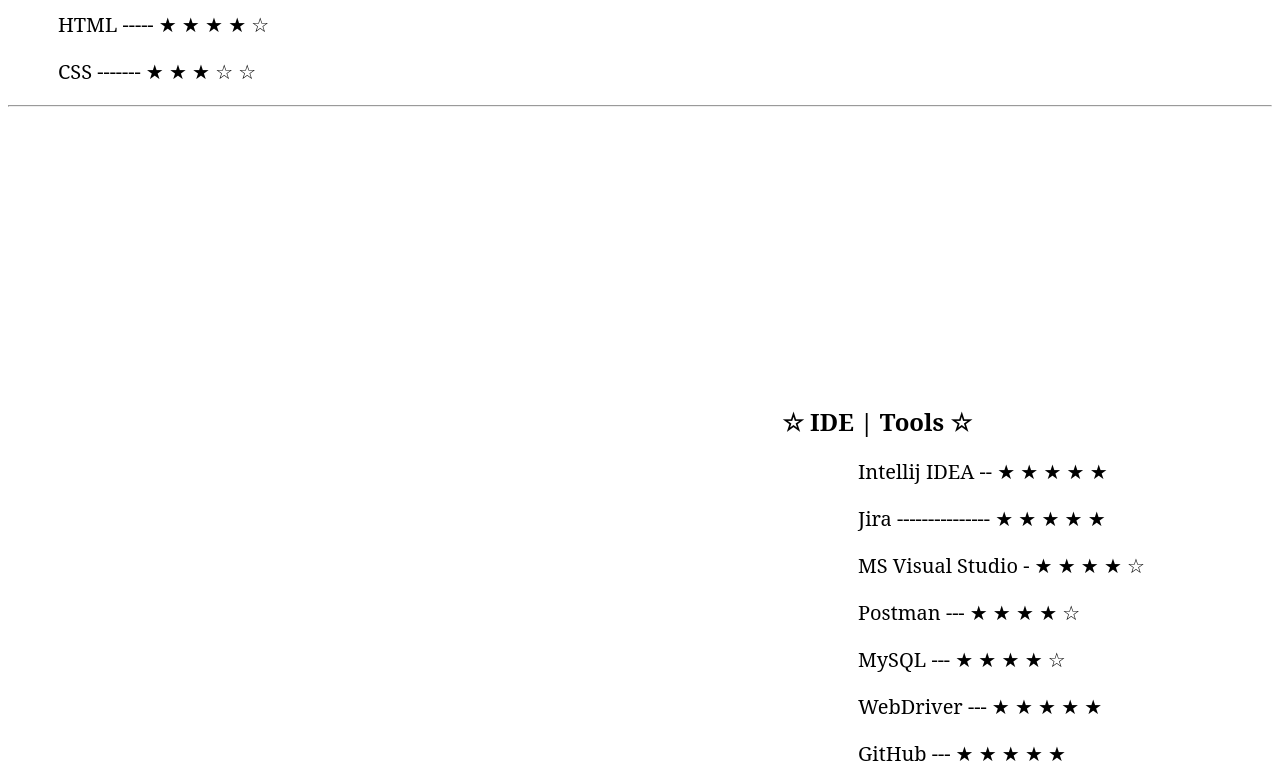
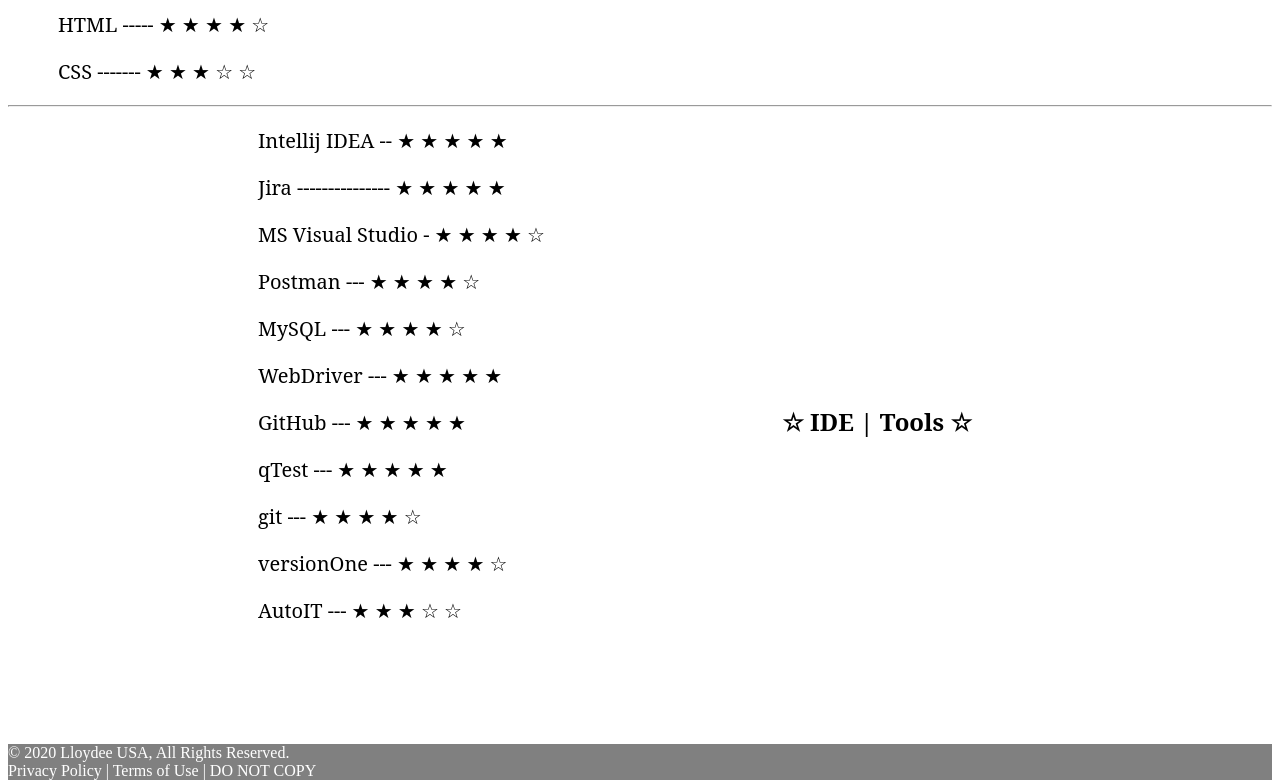
Before and after one commit to LloyDee/html-portfolio, a plain HTML site: page pages/skills.html in a window 1280 px wide. Shown: the part 500-1284 px from the top of the page. Drawn offline with Linux system fonts and the light colour scheme.

Commit message:
adding css

```diff
--- a/pages/skills.html
+++ b/pages/skills.html
@@ -26,7 +26,7 @@
         .soft{
             padding-left:50px;
             font-size:20px;
-            padding-left:850px;
+            padding-left:250px;
             text-align:left;
         }
 
```
